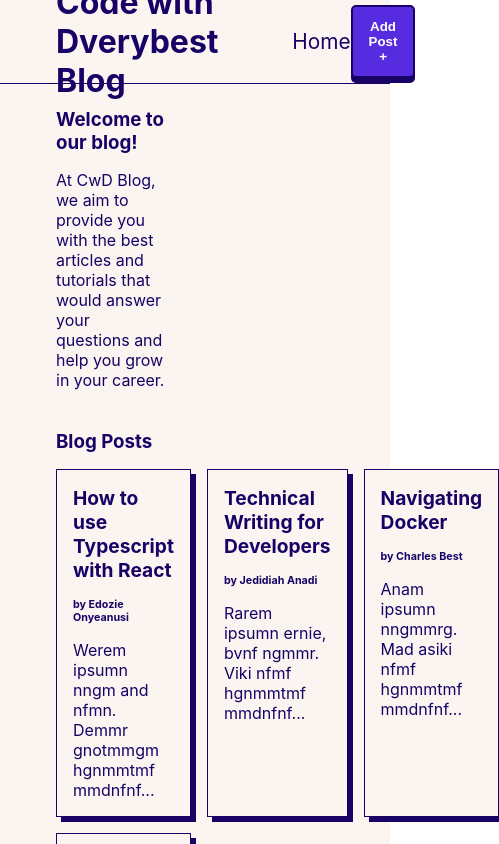
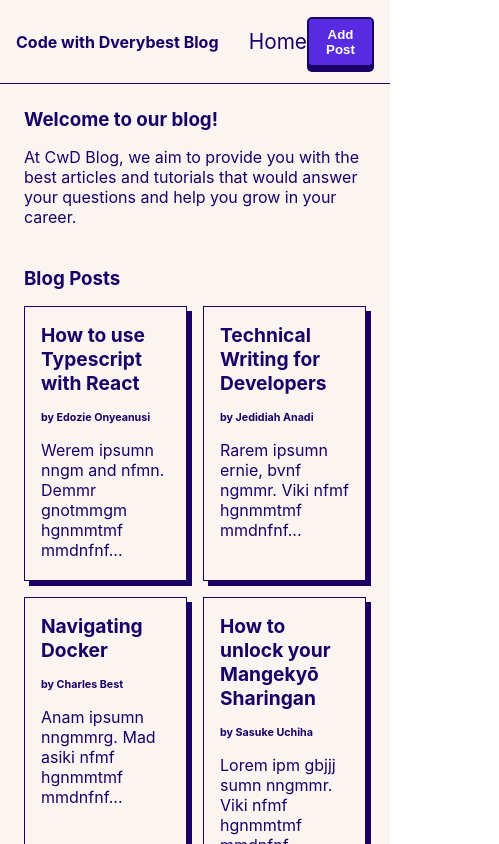
Before and after one commit to Fedozie/cwd-ein-proj, a React (Create React App) app: page / in a window 390 px wide. Shown: the top 844 px of the page, 499 px wide, since content can reach past the window. Built offline with nearby package versions, Linux system fonts and the light colour scheme.

Commit message:
fix: started work on the responsiveness

```diff
--- a/src/App.js
+++ b/src/App.js
@@ -12,6 +12,12 @@ function App() {
       priColor: "#FAF5F0",
       white: "#FFFFFF",
       tintPriLilac: "#e8e6f0"
+    },
+    breakpoints: {
+      smMd: '425px',
+      midMd: '600px',
+      md: '768px',
+      lg: '1024px'
     }
   }
 
--- a/src/components/UI/button.js
+++ b/src/components/UI/button.js
@@ -2,25 +2,33 @@
 import styled from 'styled-components';
 
 const StyledButton = styled.button`
-    background-color: ${({theme}) => theme.colors.priLilac};
-    border: 2px solid ${({theme}) => theme.colors.secLilac};
+    width: auto;
+    height: auto;
+    background-color: ${({ theme }) => theme.colors.priLilac};
+    border: 2px solid ${({ theme }) => theme.colors.secLilac};
     padding: 0.75rem 1rem;
     cursor: pointer;
     border-radius: 5px;
-    box-shadow: 0px 5px 0px ${({theme}) => theme.colors.secLilac};
-    color:${({theme}) => theme.colors.white};
+    box-shadow: 0px 5px 0px ${({ theme }) => theme.colors.secLilac};
+    color:${({ theme }) => theme.colors.white};
     font-weight: 600;
     transition: box-shadow .7s ease-in-out;
 
     &:hover, &:active{
         box-shadow: none;
     }
+
+    @media (max-width: ${({ theme }) => theme.breakpoints.md}){
+        padding: 0.5rem;
+    }
+
+
 `;
 
-const Button = ({children, onClick}) => {
-    return(
+const Button = ({ children, onClick }) => {
+    return (
         <StyledButton
-            onClick = {onClick}
+            onClick={onClick}
         >
             {children}
         </StyledButton>
--- a/src/components/UI/wrapper.js
+++ b/src/components/UI/wrapper.js
@@ -12,6 +12,10 @@ const Wrapper = styled.div`
     align-items: center;
     border-bottom: 1px solid ${({ theme }) => theme.colors.secLilac};
     margin: 0 auto;
+
+    @media (max-width: ${({ theme }) => theme.breakpoints.smMd}){
+        padding: 1rem;
+    }
 `;
 
 const ContainerWrapper = styled(Wrapper)`
@@ -36,6 +40,14 @@ const ContainerWrapper = styled(Wrapper)`
             cursor: pointer;
         }
     }
+
+    @media (max-width: ${({ theme }) => theme.breakpoints.md}){
+        width: 70vw;
+     }
+
+    @media (max-width: ${({ theme }) => theme.breakpoints.midMd}){
+       width: 80vw;
+    }
 `;
 
 const CardWrapper = styled(Wrapper)`
@@ -57,10 +69,18 @@ const CardWrapper = styled(Wrapper)`
 
 const Title = styled.h1`
     color: ${({ theme }) => theme.colors.secLilac};
+
+    @media (max-width: ${({ theme }) => theme.breakpoints.midMd}){
+        font-size: 1.5rem;
+    }
+
+    @media (max-width: ${({ theme }) => theme.breakpoints.smMd}){
+        font-size: 1rem
+    }
 `;
 
 const Navigation = styled.nav`
-    width: 15%;
+    width: 17%;
     display: flex;
     justify-content: space-between;
     align-items: center;
@@ -69,6 +89,14 @@ const Navigation = styled.nav`
         color: ${({ theme }) => theme.colors.secLilac};
         text-decoration: none;
         font-size: 1.3rem;
+    }
+
+    @media (max-width: ${({ theme }) => theme.breakpoints.lg}){
+        width: 23%;
+    }
+
+    @media (max-width: ${({ theme }) => theme.breakpoints.midMd}){
+        width: 35%;
     }
 `;
 
@@ -85,7 +113,7 @@ export const Header = () => {
                         navigate("/new-post")
                     }}
                 >
-                    Add Post +
+                    Add Post
                 </Button>
             </Navigation>
         </Wrapper>
--- a/src/components/mainBody.js
+++ b/src/components/mainBody.js
@@ -9,11 +9,19 @@ const StyledBody = styled.section`
     min-height: 50vw;
     width: inherit;
     padding: 1.5rem 3.5rem 1rem 3.5rem;
+
+    @media (max-width: ${({ theme }) => theme.breakpoints.smMd}){
+        padding: 1.5rem;
+    }
 `;
 
 const WelcomeDiv = styled.div`
     width: 40%;
     margin-bottom: 2.5rem;
+
+    @media (max-width: ${({ theme }) => theme.breakpoints.midMd}){
+        width: 100%;
+    }
 `;
 
 const Heading = styled.h3`
@@ -41,11 +49,8 @@ const Blogs = styled.div`
        font-size: 1.2rem;
     }
 
-    & h5{
-
-    }
-
-    & p{
+    @media (max-width: ${({ theme }) => theme.breakpoints.md}){
+        grid-template-columns: repeat(2, 1fr);
 
     }
 `
--- a/src/routes/appRoutes.js
+++ b/src/routes/appRoutes.js
@@ -11,7 +11,6 @@ const AppRoutes = () => {
                     <Route path="/" element={<HomePage />} />
                     <Route path="/new-post" element ={<PostPage/>}/>
                 </Routes>
-
             </BrowserRouter>
         </>
     )
```
